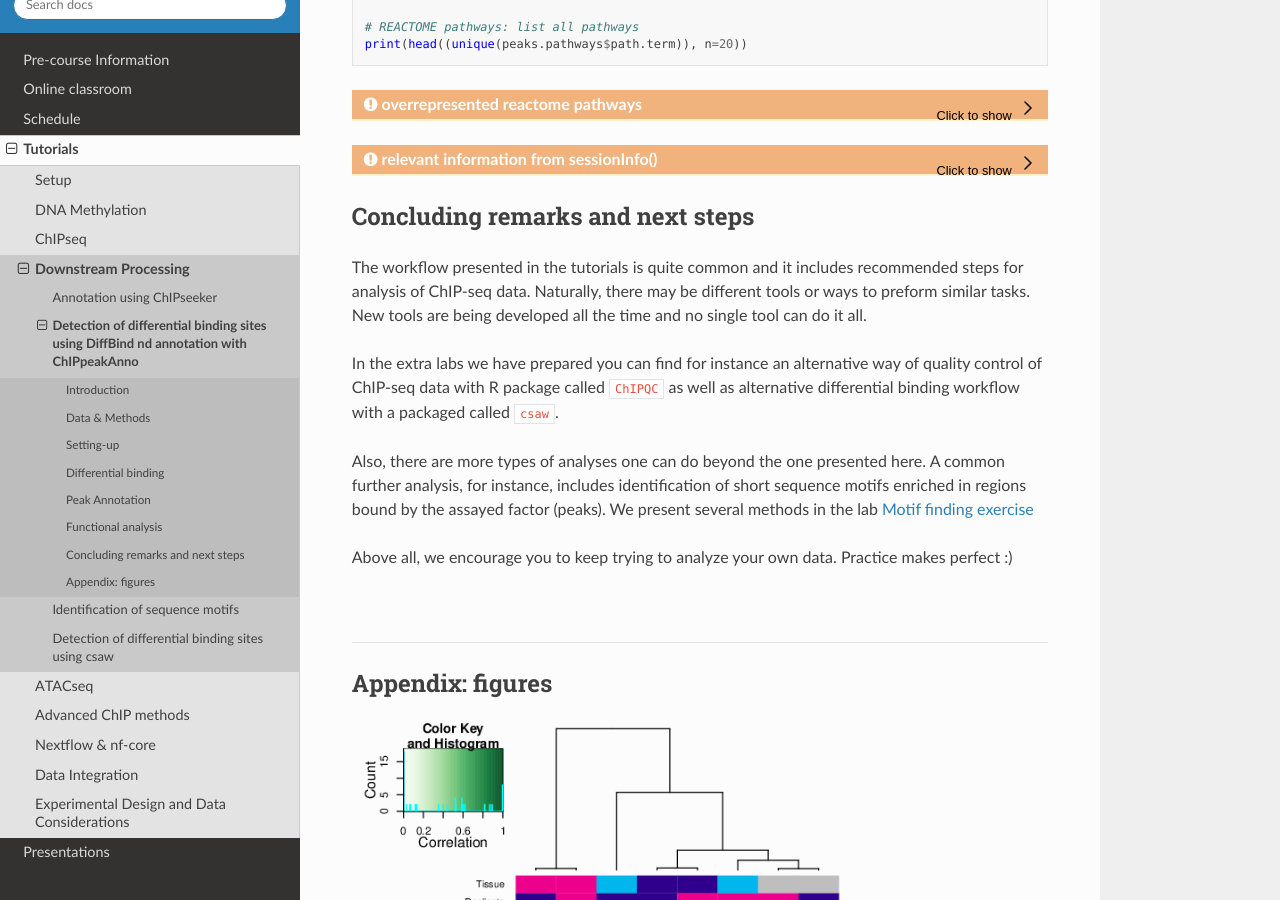
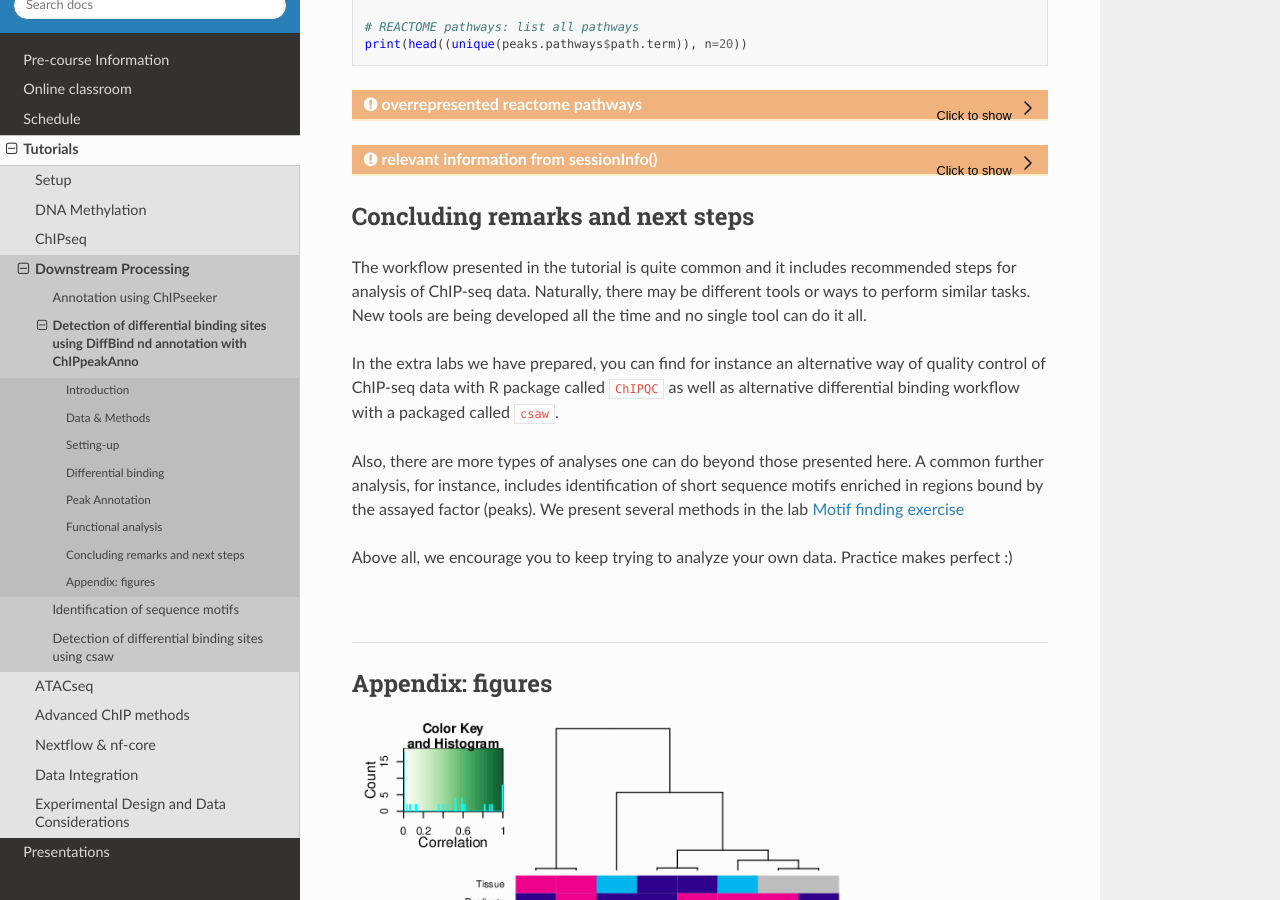
Before and after one commit to NBISweden/workshop-epigenomics-RTDs, a Sphinx documentation site: the page built from docs/content/tutorials/diffBind/lab-diffBinding-remote.rst, in a window 1280 px wide and 900 px high, scrolled down 10558 px. Built offline with Sphinx 7.4.7 and the Read the Docs theme 2.0.0, drawn with Linux system fonts in a browser that asks for light colours; some of the changed text lies outside the part shown.

Commit message:
Update lab-diffBinding-remote.rst
format text and make explanations more clear (typos/double spaces)

```diff
--- a/docs/content/tutorials/diffBind/lab-diffBinding-remote.rst
+++ b/docs/content/tutorials/diffBind/lab-diffBinding-remote.rst
@@ -689,13 +689,13 @@ To test for overrepresented reactome pathways:
 Concluding remarks and next steps
 ===================================
 
-The workflow presented in the tutorials is quite common and it includes recommended steps for analysis of ChIP-seq data. Naturally, there may be different tools or ways to preform similar tasks. New tools are being developed all the time and no single tool can do it all.
+The workflow presented in the tutorial is quite common and it includes recommended steps for analysis of ChIP-seq data. Naturally, there may be different tools or ways to perform similar tasks. New tools are being developed all the time and no single tool can do it all.
 
-In the extra labs we have prepared you can find for instance an alternative way of quality control of ChIP-seq data with R package called ``ChIPQC`` as well as alternative differential binding workflow with a packaged called ``csaw``.
+In the extra labs we have prepared, you can find for instance an alternative way of quality control of ChIP-seq data with R package called ``ChIPQC`` as well as alternative differential binding workflow with a packaged called ``csaw``.
 
 .. Note, these labs were not extensively tested so you may need to experiment and draw from the knowledge gained in the main labs.
 
-Also, there are more types of analyses one can do beyond the one presented here. A common further analysis, for instance, includes identification of short sequence motifs enriched in regions bound by the assayed factor (peaks). We present several methods in the lab :doc:`Motif finding exercise <../motifs/lab-motifs>`
+Also, there are more types of analyses one can do beyond those presented here. A common further analysis, for instance, includes identification of short sequence motifs enriched in regions bound by the assayed factor (peaks). We present several methods in the lab :doc:`Motif finding exercise <../motifs/lab-motifs>`
 
 .. There are several tools available here and we recommend you test one or two with on the tutorial data: [Homer](http://homer.salk.edu/homer/), [GEM](http://groups.csail.mit.edu/cgs/gem/), [RSAT](http://floresta.eead.csic.es/rsat/peak-motifs_form.cgi)m [MEME](http://meme-suite.org/)
 
```
Also changed, not shown: other parts of docs/content/tutorials/diffBind/lab-diffBinding-remote.rst (+3 -3 lines).
